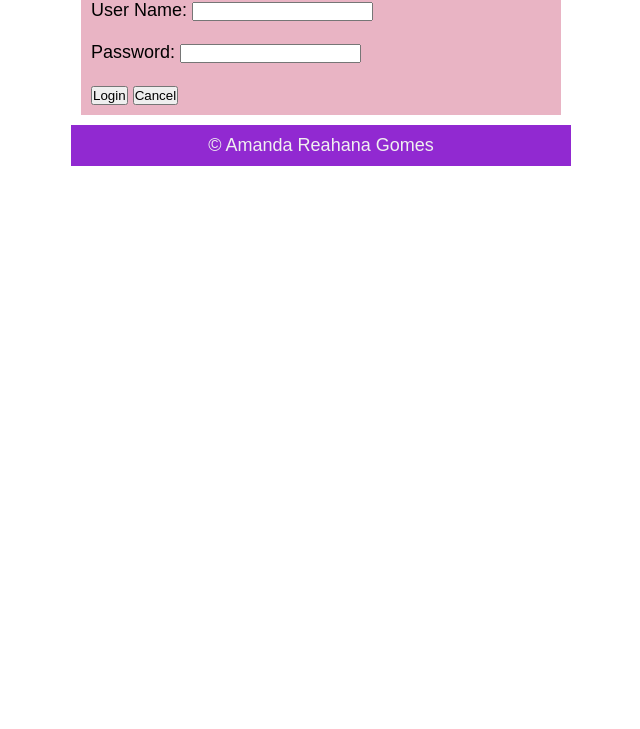
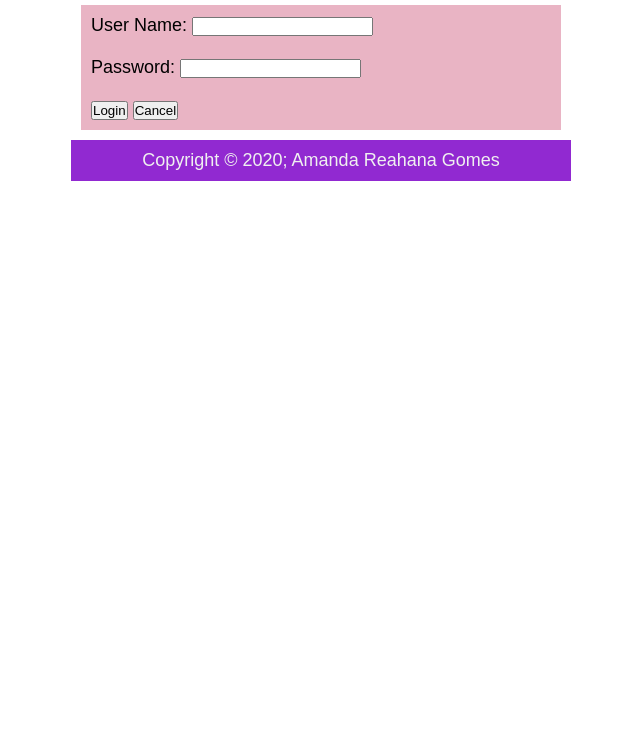
Before and after one commit to Reahana/My-Project-HTML_CSS, a plain HTML site: page Login Page/login.html in a window 1280 px wide. Shown: the part 71-800 px from the top of the page, without its empty margins (319-959 px from the left). Drawn offline with Linux system fonts and the light colour scheme.

Commit message:
modified all

```diff
--- a/Login Page/login.html
+++ b/Login Page/login.html
@@ -21,7 +21,7 @@
 	<input type="reset" value="Cancel"/>
 	</form>
 	</div>
-	<div class="footer"><p>&copy; Amanda Reahana Gomes</p></div>
+	<div class="footer"><p>Copyright &copy; 2020; Amanda Reahana Gomes</p></div>
 </div>
 	<script type="text/javascript">
 
--- a/Login Page/logstyle.css
+++ b/Login Page/logstyle.css
@@ -1,6 +1,6 @@
 *{margin:0; padding:0; outline:0;}
 body{font-family:arial; font-size:18px; }
-.main{ width:500px;margin:0 auto;}
+.main{ width:500px;margin:15px auto;}
 .header h2{text-align:center;
 	background:#9129D1;
 	padding:10px;
```
